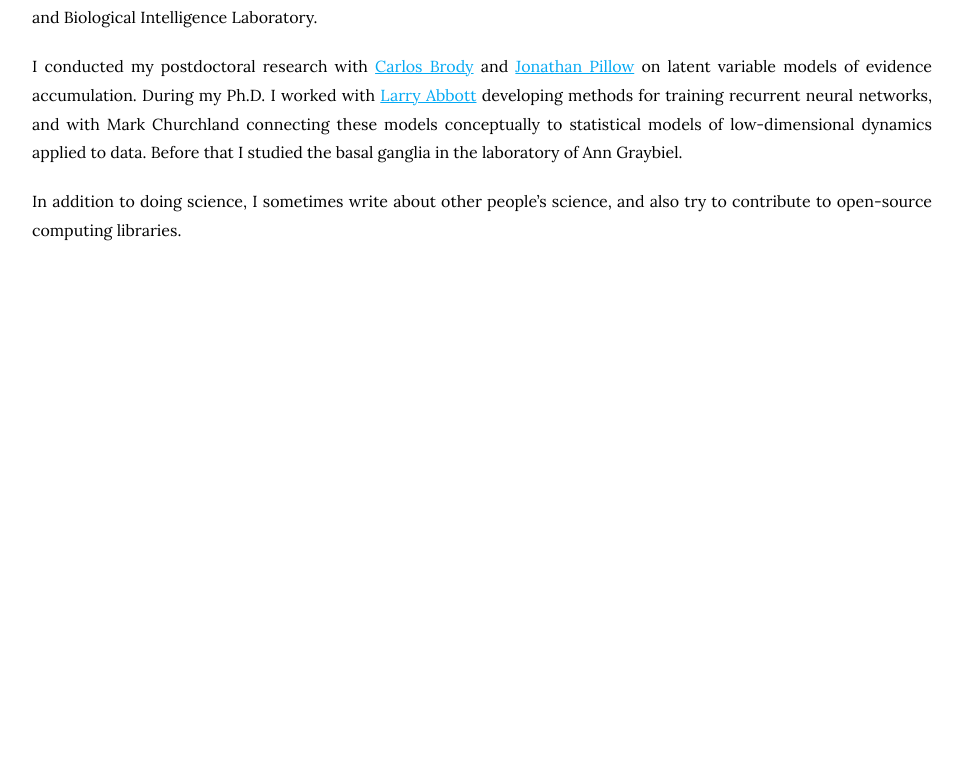
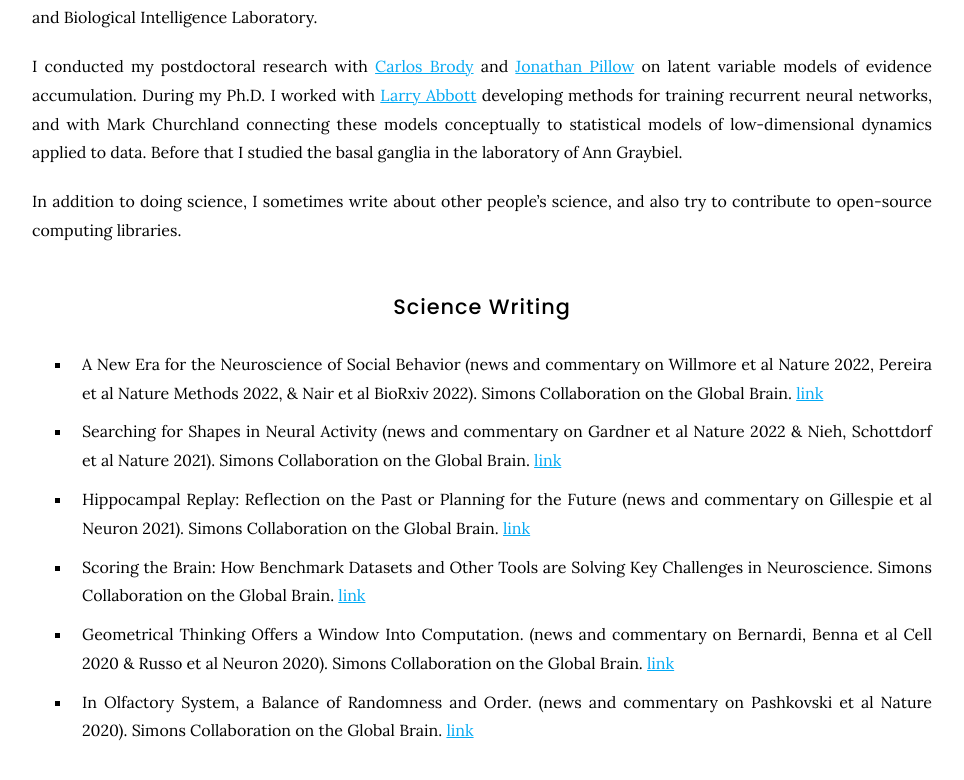
Before and after one commit to GrantMcConachie/depasquale-lab.github.io, a Jekyll site: the page built from _members/brian-depasquale.md, in a window 1280 px wide and 900 px high, scrolled down 816 px. Shown: the top 780 px of the window, without its empty margins (158-1122 px from the left). Built offline with Jekyll 4.4.1, drawn with Linux system fonts in a browser that asks for light colours; nearby versions of some CDN libraries; before the commit the page ends 1221 px from its top, so only the background shows below that.

Commit message:
update brian

```diff
--- a/_members/brian-depasquale.md
+++ b/_members/brian-depasquale.md
@@ -14,6 +14,7 @@ links:
   twitter: briandepasquale
   home-page: https://www.princeton.edu/~briandd/
   google-scholar: https://scholar.google.com/citations?user=dkRSv1AAAAAJ&hl=en
+  GitHub: https://github.com/briandepasquale
 ---
 
 I conduct research in theoretical neuroscience and machine learning. My research uses mathematical models to characterize and explain how populations of neurons perform computations to produce behavior. As of Janurary 2023, I am an [assistant professor](https://www.bu.edu/eng/profile/brian-depasquale-ph-d/) in the Department of Biomedical Engineering at Boston University where I run the Artificial and Biological Intelligence Laboratory.
@@ -21,3 +22,12 @@ I conduct research in theoretical neuroscience and machine learning. My research
 I conducted my postdoctoral research with [Carlos Brody](http://brodylab.org/) and [Jonathan Pillow](http://pillowlab.princeton.edu/jpillow/) on latent variable models of evidence accumulation. During my Ph.D. I worked with [Larry Abbott](http://www.columbia.edu/cu/neurotheory/Larry/) developing methods for training recurrent neural networks, and with Mark Churchland connecting these models conceptually to statistical models of low-dimensional dynamics applied to data. Before that I studied the basal ganglia in the laboratory of Ann Graybiel.
 
 In addition to doing science, I sometimes write about other people’s science, and also try to contribute to open-source computing libraries.
+
+## Science Writing
+
+- A New Era for the Neuroscience of Social Behavior (news and commentary on Willmore et al Nature 2022, Pereira et al Nature Methods 2022, & Nair et al BioRxiv 2022). Simons Collaboration on the Global Brain. [link](https://www.simonsfoundation.org/2022/12/15/a-new-era-for-the-neuroscience-of-social-behavior/)
+- Searching for Shapes in Neural Activity (news and commentary on Gardner et al Nature 2022 & Nieh, Schottdorf et al Nature 2021). Simons Collaboration on the Global Brain. [link](https://www.simonsfoundation.org/2022/04/28/searching-for-shapes-in-neural-activity/)
+- Hippocampal Replay: Reflection on the Past or Planning for the Future (news and commentary on Gillespie et al Neuron 2021). Simons Collaboration on the Global Brain. [link](https://www.simonsfoundation.org/2021/11/30/hippocampal-replay-reflection-on-the-past-or-planning-for-the-future/)
+- Scoring the Brain: How Benchmark Datasets and Other Tools are Solving Key Challenges in Neuroscience. Simons Collaboration on the Global Brain. [link](https://www.simonsfoundation.org/2021/08/25/scoring-the-brain-how-benchmark-datasets-and-other-tools-are-solving-key-challenges-in-neuroscience/)
+- Geometrical Thinking Offers a Window Into Computation. (news and commentary on Bernardi, Benna et al Cell 2020 & Russo et al Neuron 2020). Simons Collaboration on the Global Brain. [link](https://www.simonsfoundation.org/2021/04/07/geometrical-thinking-offers-a-window-into-computation/)
+- In Olfactory System, a Balance of Randomness and Order. (news and commentary on Pashkovski et al Nature 2020). Simons Collaboration on the Global Brain. [link](https://www.simonsfoundation.org/2020/10/20/in-olfactory-system-a-balance-of-randomness-and-order/)
```
